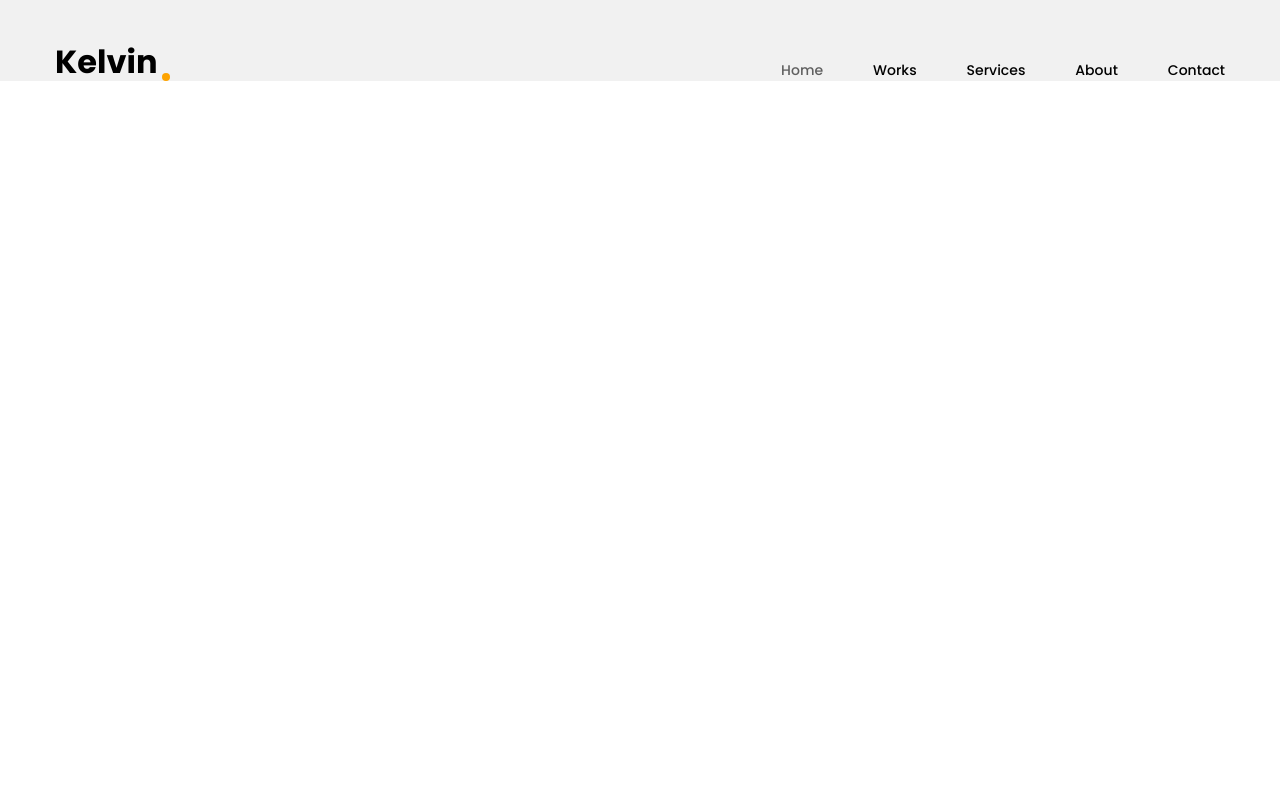
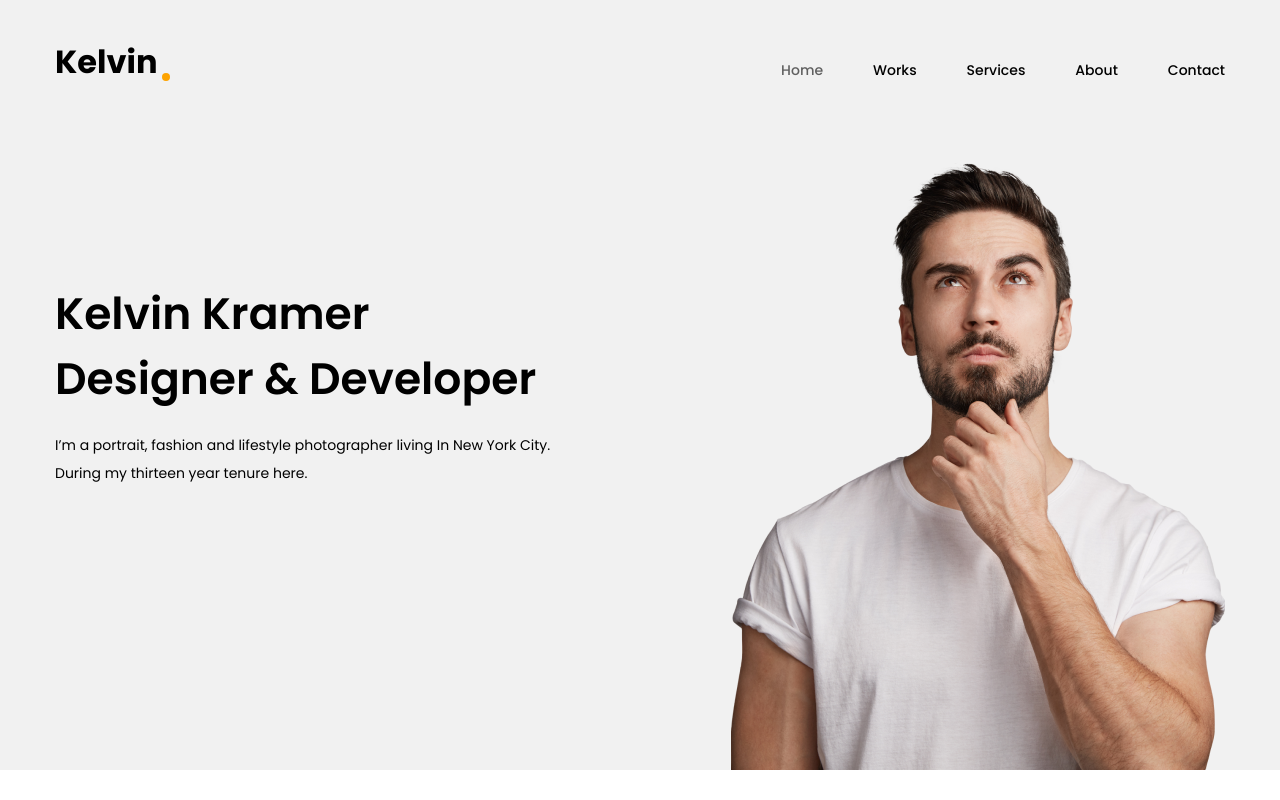
Before and after one commit to Motherfury/kelvin, a plain HTML site: page index.html in a window 1280 px wide. Drawn offline with Linux system fonts and the light colour scheme.

Commit message:
Header content

```diff
--- a/css/main.css
+++ b/css/main.css
@@ -4,6 +4,7 @@
 body {
     font-family: 'Poppins', sans-serif;
     color: black;
+    font-size: 14px;
 }
 
 .container {
@@ -23,6 +24,7 @@ body {
     display: flex;
     justify-content: space-between;
     align-items: flex-end;
+    margin-bottom: 76px;
 }
 
 .logo {
@@ -49,16 +51,14 @@ body {
 
 /* nav */
 
-.nav {
-}
+
 .nav-list {
     display: flex;
     column-gap: 50px;
     font-weight: 500;
     font-size: 14px;
 }
-.nav-item {
-}
+
 .nav-link {
     color: black;
 }
@@ -66,3 +66,26 @@ body {
 .nav-link.active {
     color: #606060;
 }
+
+/* header content  */
+
+.header-row {
+    display: flex;
+    justify-content: space-between;
+    column-gap: 30px;
+}
+
+.header-content {
+    max-width: 500px;
+    margin-top: 124px;
+}
+
+.header-heading {
+    font-weight: 600;
+    font-size: 44px;
+    margin-bottom: 20px;
+}
+
+.header-content p {
+    line-height: 2;
+}
--- a/index.html
+++ b/index.html
@@ -28,6 +28,17 @@
 
             </div>
 
+            <div class="header-row">
+
+                <div class="header-content">
+                    <h1 class="header-heading">Kelvin Kramer<br>Designer & Developer</h1>
+                    <p>I’m a portrait, fashion and lifestyle photographer living In New York City. During my thirteen year tenure here.</p>
+                </div>
+                <div class="header-img">
+                    <img src="./img/header/hero.png" alt="img">
+                </div>
+            </div>
+
         </div>
     </header>
 
```
